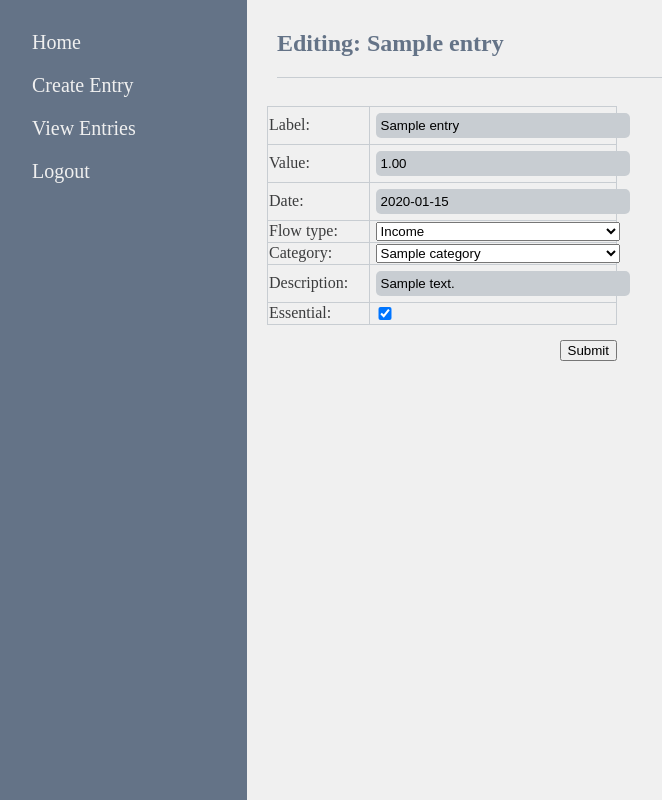
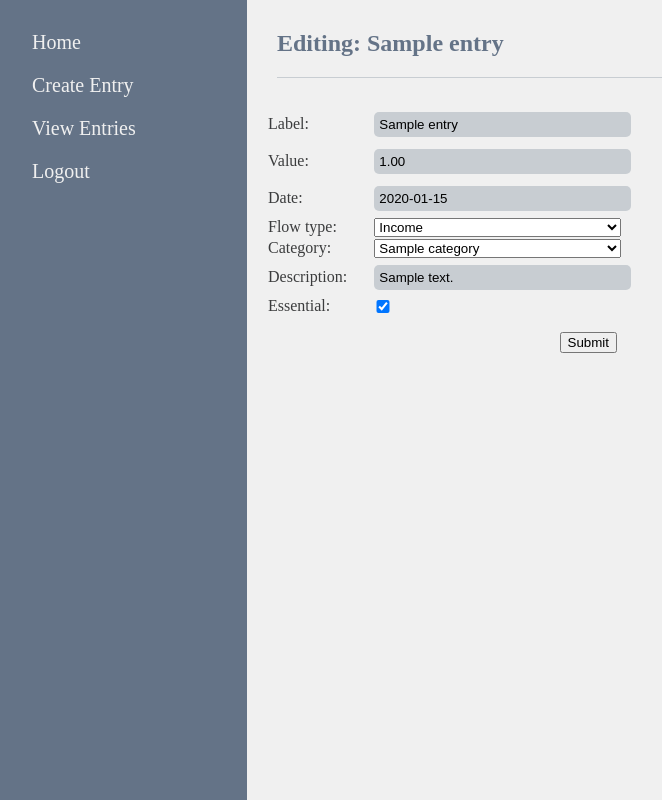
Before and after one commit to Prodge/budgie, a Django app: page /budget/entry/1/edit/ in a window 1280 px wide. Shown: the whole page, without its empty margins (3-665 px from the left). Run offline with Django 3.2, Linux system fonts and the light colour scheme; a user stored in the database is signed in; tables that the repository leaves empty hold one stand-in row (values such as "Sample post").

Commit message:
Removed table borders on entry_edit views

```diff
--- a/static/css/main.css
+++ b/static/css/main.css
@@ -86,6 +86,10 @@ input[type="checkbox"] {
 }
 
 /* Tables */
+form table, form table tr, form table td, form table th {
+    border-style: none;
+}
+
 table.list {
     width: 90%;
 }
```
